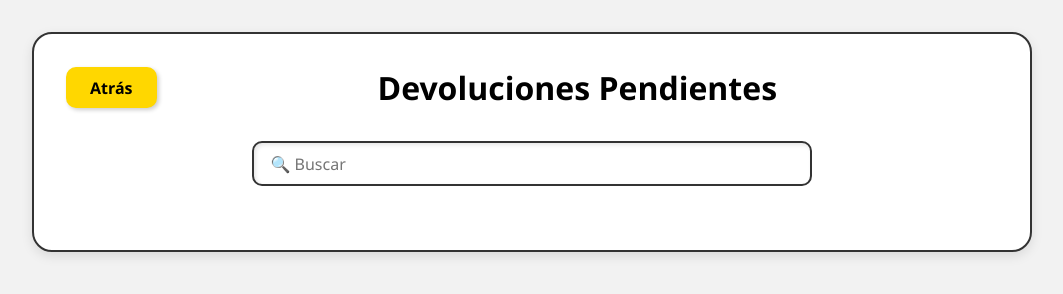
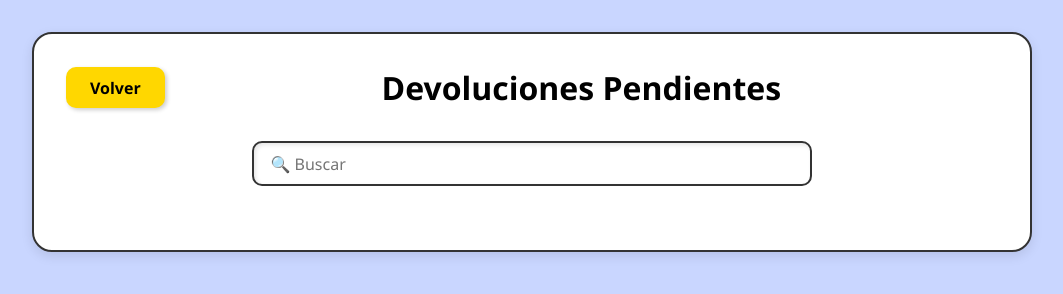
Before and after one commit to Roberstxx/Gestor-de-prestamos-CIC, a plain HTML site: page templates/User/pendientesDV.html in a window 1280 px wide. Shown: the whole page, without its empty margins (108-1171 px from the left). Drawn offline with Linux system fonts and the light colour scheme.

Commit message:
Update pendientesDV.html

```diff
--- a/templates/User/pendientesDV.html
+++ b/templates/User/pendientesDV.html
@@ -25,7 +25,7 @@
     }
 
     body {
-      background-color: var(--gray-light);
+      background-color: #c9d6ff;
       padding: 2rem;
       color: var(--gray-dark);
     }
@@ -163,7 +163,7 @@
 <body>
   <div class="container">
     <div class="top-bar">
-      <button class="back-button" onclick="window.location.href='/prestamos'">Atrás</button>
+      <button class="back-button" onclick="window.location.href='/prestamos'">Volver</button>
       <h1 class="title">Devoluciones Pendientes</h1>
     </div>
 
```
